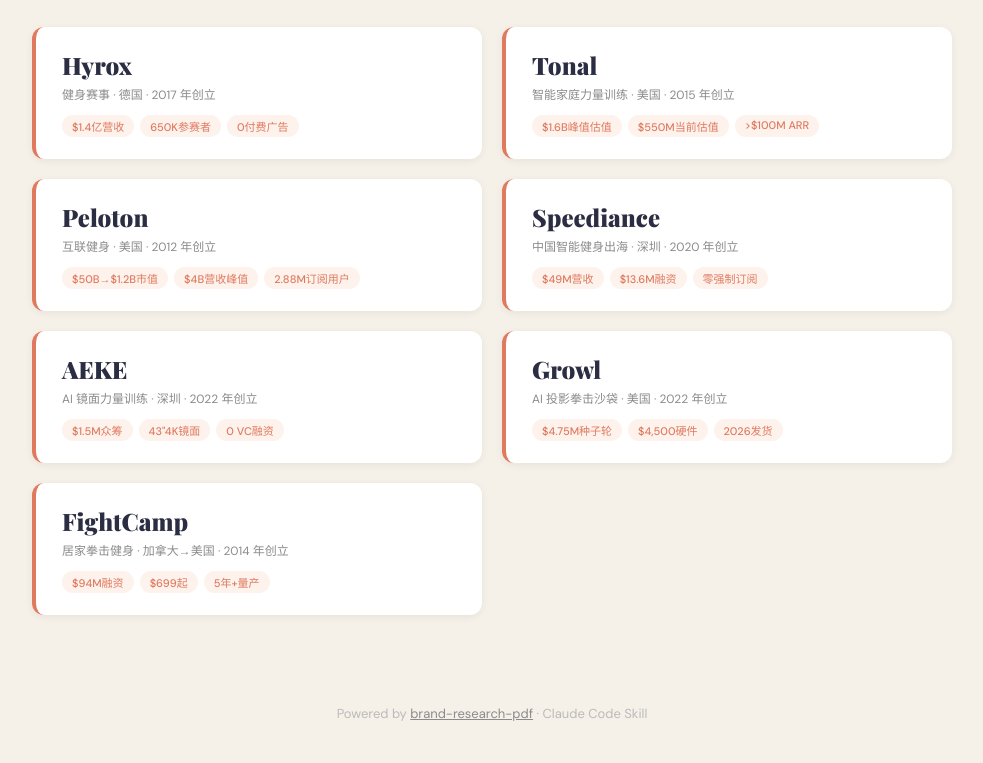
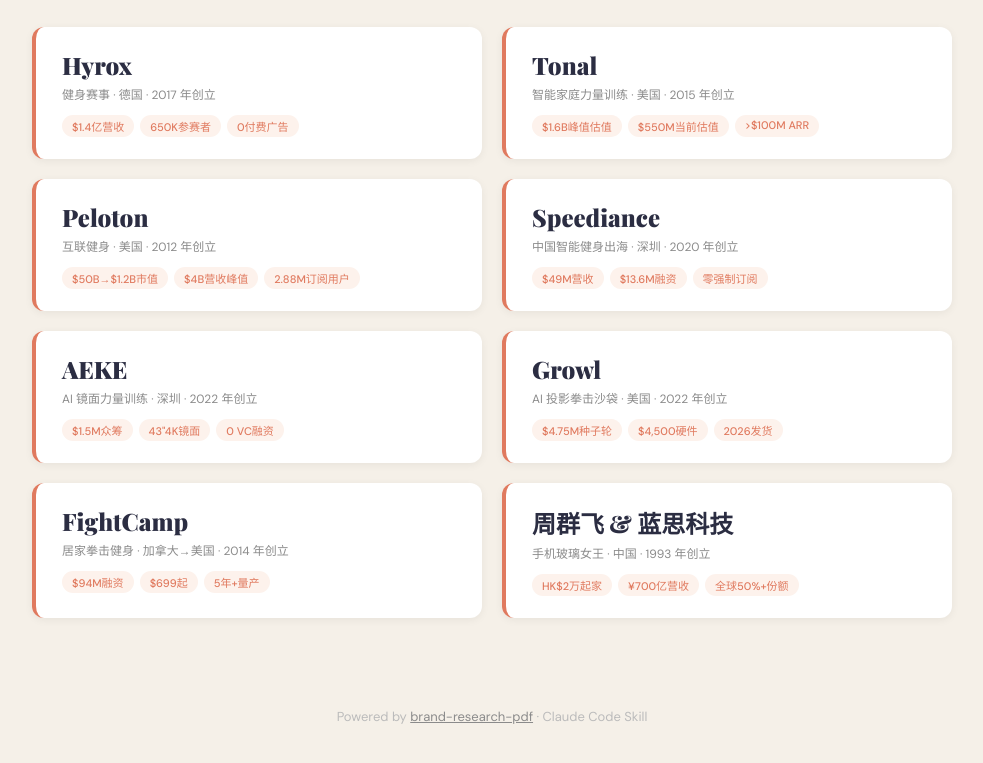
Before and after one commit to yuan-y00/brand-research-pdf, a plain HTML site: page index.html in a window 1280 px wide. Shown: the part 149-912 px from the top of the page, without its empty margins (148-1131 px from the left). Drawn offline with nearby package versions, Linux system fonts and the light colour scheme.

Commit message:
Add Lens Technology card to index

```diff
--- a/index.html
+++ b/index.html
@@ -72,6 +72,12 @@
         <div class="subtitle">居家拳击健身 · 加拿大→美国 · 2014 年创立</div>
         <div class="tags"><span class="tag">$94M融资</span><span class="tag">$699起</span><span class="tag">5年+量产</span></div>
     </a>
+
+    <a href="examples/lens-report.html" class="card">
+        <h2>周群飞 & 蓝思科技</h2>
+        <div class="subtitle">手机玻璃女王 · 中国 · 1993 年创立</div>
+        <div class="tags"><span class="tag">HK$2万起家</span><span class="tag">¥700亿营收</span><span class="tag">全球50%+份额</span></div>
+    </a>
 </div>
 
 <div class="footer">
```
